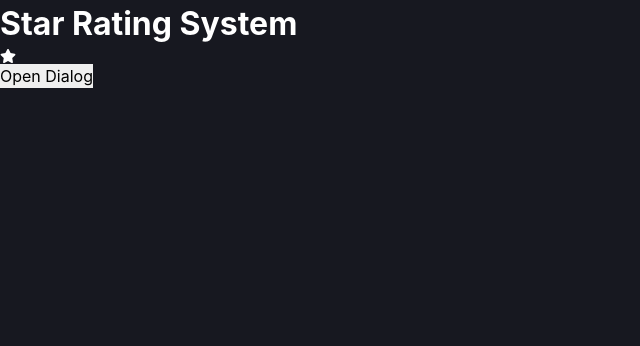
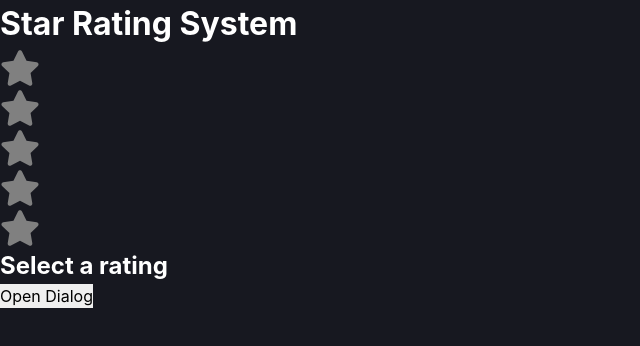
Before and after one commit to khalidallib/rating-system, a React (Create React App) app: page / in a window 1280 px wide. Shown: the top 346 px of the page, without its empty margins (0-640 px from the left). Built offline with nearby package versions, Linux system fonts and the light colour scheme.

Commit message:
reinstalled react-icons, completed star rating component

```diff
--- a/src/App.js
+++ b/src/App.js
@@ -1,11 +1,11 @@
-import Star from "./components/Star";
+import StarRating from "./components/StarRating";
 import "./css/index.css";
 
 function App() {
   return (
     <main className="app">
       <h1>Star Rating System</h1>
-      <Star />
+      <StarRating />
       <button className="dialog-button">
         Open Dialog
       </button>
--- a/src/components/Star.js
+++ b/src/components/Star.js
@@ -1,7 +1,14 @@
 import { FaStar } from "react-icons/fa";
 
-function Star() {
-  return <FaStar className="star" />;
+function Star({ selected, onClick }) {
+  return (
+    <FaStar
+      color={selected ? "gold" : "gray"}
+      size={40}
+      onClick={onClick}
+      style={{ cursor: "pointer" }}
+    />
+  );
 }
 
 export default Star;
--- a/src/components/StarRating.js
+++ b/src/components/StarRating.js
@@ -0,0 +1,13 @@
+import Star from "./Star";
+function StarRating() {
+  return (
+    <div>
+      {[1, 2, 3, 4, 5].map((starNumber) => (
+        <Star key={starNumber} />
+      ))}
+      <h2>Select a rating</h2>
+    </div>
+  );
+}
+
+export default StarRating;
```
